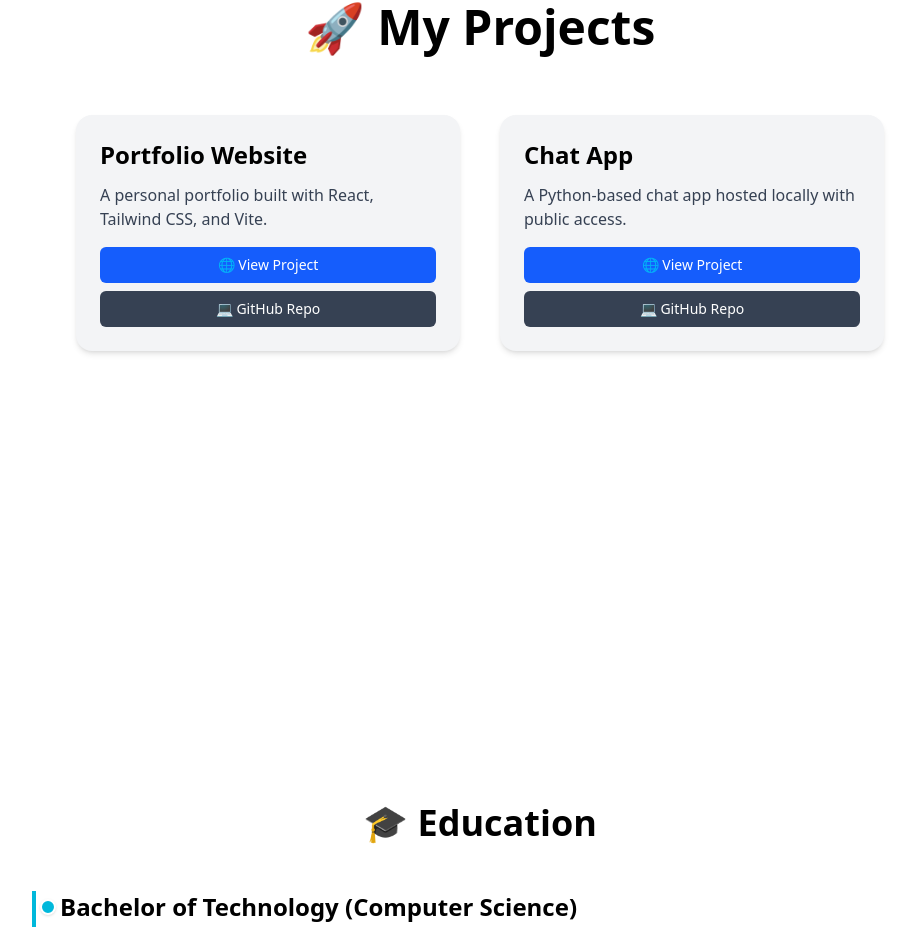
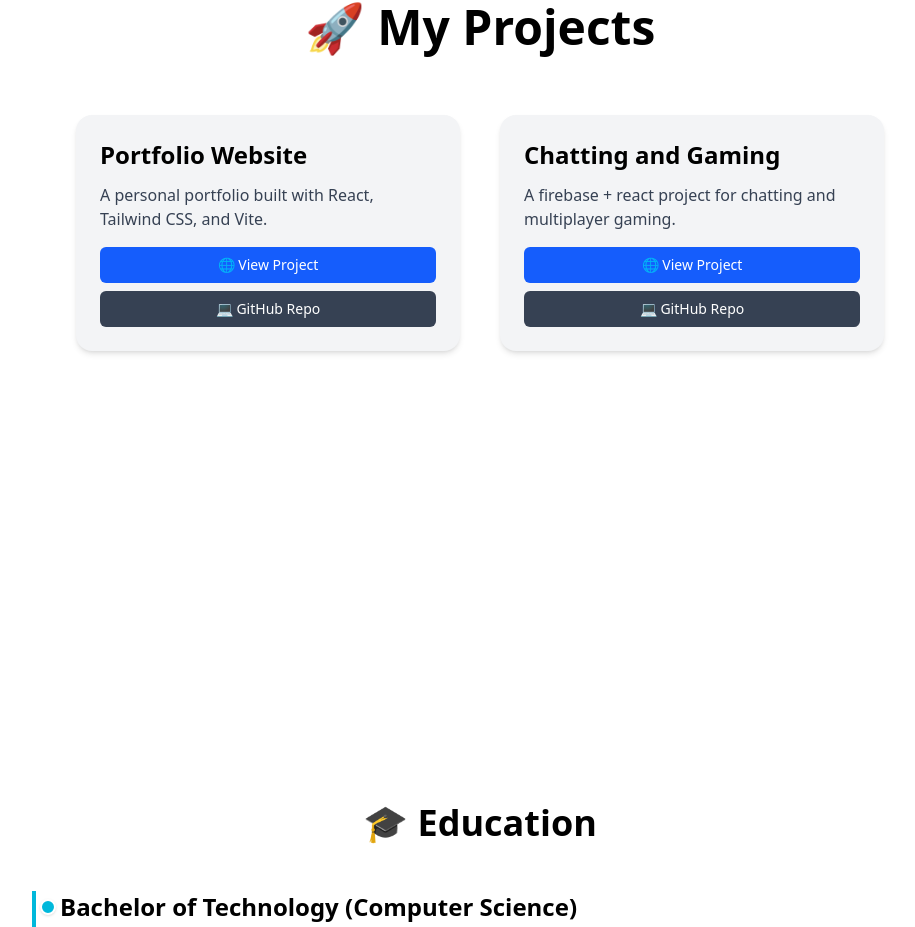
Before and after one commit to fauzdaar/Personal-Portfolio, a React (Vite) app: page / in a window 1280 px wide. Shown: the part 1721-2648 px from the top of the page, without its empty margins (160-1075 px from the left). Built offline with nearby package versions, Linux system fonts and the light colour scheme.

Commit message:
Update projects.jsx

```diff
--- a/src/pages/projects.jsx
+++ b/src/pages/projects.jsx
@@ -9,10 +9,10 @@ export default function Projects({ isSingle }) {
       github: "https://github.com/fauzdaar/Personal-Portfolio",
     },
     {
-      title: "Chat App",
-      description: "A Python-based chat app hosted locally with public access.",
-      link: "https://example.com",
-      github: "https://github.com/fauzdaar/chat-app",
+      title: "Chatting and Gaming",
+      description: "A firebase + react project for chatting and multiplayer gaming.",
+      link: "https://firebase-minigames.vercel.app/",
+      github: "https://github.com/fauzdaar/firebase-minigames",
     },
   ];
 
```
